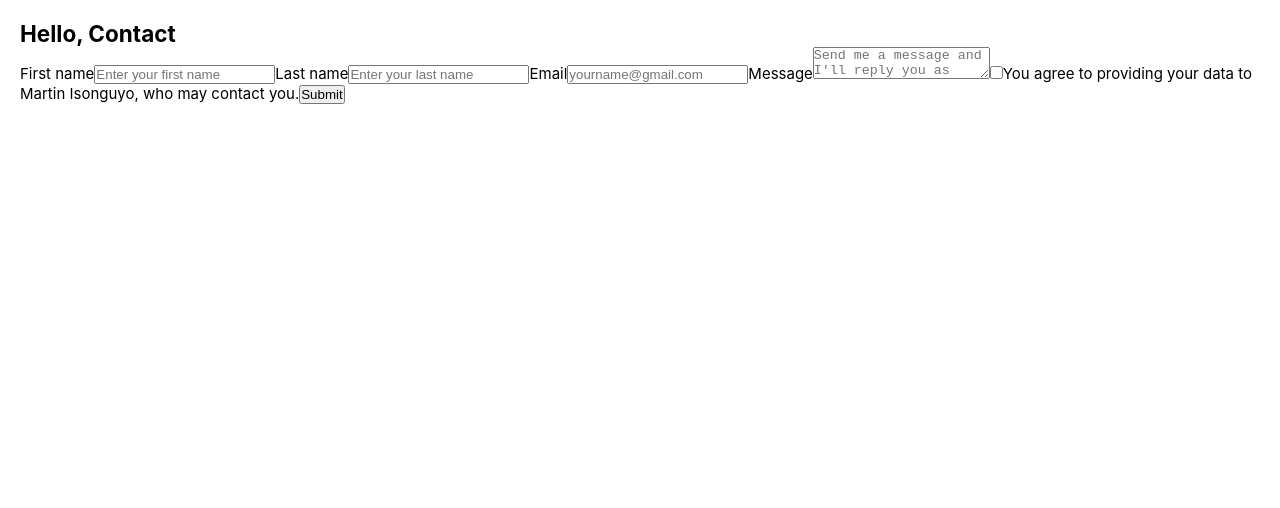
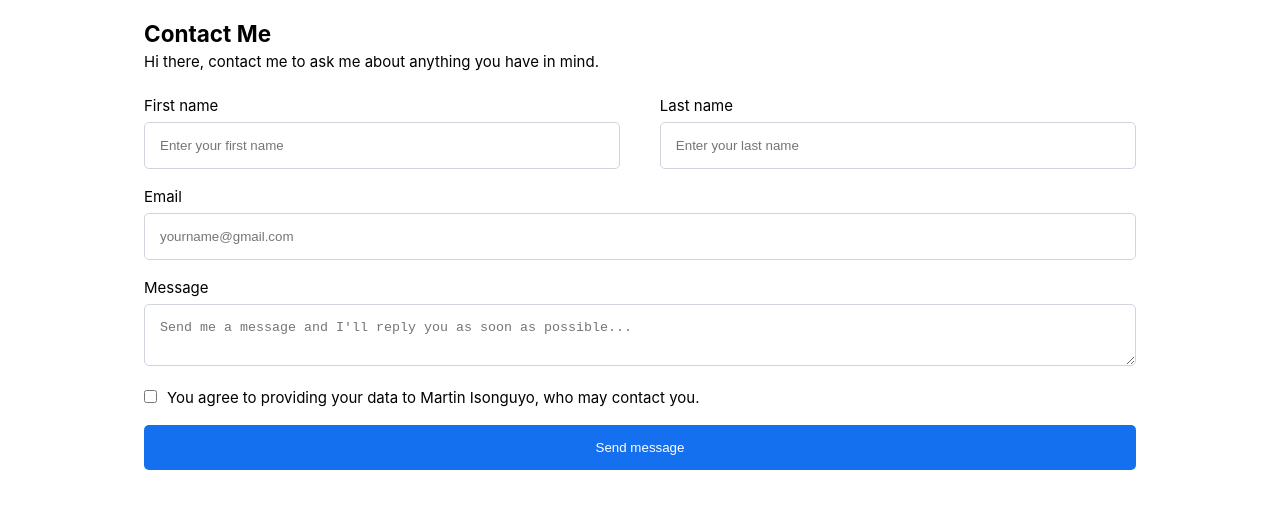
Before and after one commit to isonguyom/hngi9-personal-profile, a React (Create React App) app: page /contact in a window 1280 px wide. Shown: the top 508 px of the page. Built offline with nearby package versions, Linux system fonts and the light colour scheme.

Commit message:
style: Style contact form elements

```diff
--- a/src/App.css
+++ b/src/App.css
@@ -68,10 +68,78 @@
 margin: 10px 0;
 }
 
+/* Contact Page */
+.Contact {
+    width: 100%;
+}
+
+.Contact #contact_form_title {
+    margin-bottom: 5px;
+}
+
+.Contact .names-wrapper {
+    width: 100%;
+    margin-top: 25px;
+}
+
+.Contact .form-control {
+    width: 100%;
+    margin: 18px 0;
+}
+
+.Contact .names-wrapper {
+    width: 100%;
+    margin: 25px 0 18px;
+}
+
+.Contact .form-control label {
+    display: block;
+    margin-bottom: 7px;
+    font-weight: 400;
+}
+
+.Contact .form-control input[type=text], .Contact .form-control input[type=email], .Contact .form-control textarea {
+    width: 100%;
+    padding: 15px ;
+    border: 1px solid #D0D5DD;
+    border-radius: 5px;
+}
+
+.Contact .form-control input[type=checkbox] {
+    margin-right: 10px;
+}
+
+.Contact #btn__submit {
+    width: 100%;
+    border: none;
+    border-radius: 5px;
+    padding: 15px;
+    color: #FFFFFF;
+    background-color: #1570EF;
+    cursor: pointer;
+}
+
+
 @media screen and (min-width: 768px)  {
     .Footer {
         display: flex;
         justify-content: space-between;
         align-items: center;
     }
+
+    .Contact {
+        width: 80%;
+        margin: auto;
+    }
+
+    .Contact .names-wrapper {
+        display: flex;
+        justify-content: space-between;
+        align-items: center;
+    }
+
+    .Contact .names-wrapper .form-control {
+        width: 48%;
+        margin: 0;
+    }
 }
--- a/src/pages/Contact.js
+++ b/src/pages/Contact.js
@@ -1,6 +1,3 @@
-import React from 'react';
-
-
 function Contact() {
     const handleSubmit = (event) => {
         event.preventDefault();
@@ -8,25 +5,33 @@ function Contact() {
       };
 
 return (
-<form className='Contact' onSubmit={ handleSubmit }>
-    <h2>Hello, Contact</h2>
-    <label>First name
-        <input type="text" id='first_name' placeholder='Enter your first name'/>
-      </label>
-    <label>Last name
-        <input type="text" id='last_name' placeholder='Enter your last name'/>
-      </label>
-    <label>Email
-        <input type="email" id='email' placeholder='yourname@gmail.com'/>
-      </label>
-    <label>Message
-    <textarea id='message' placeholder="Send me a message and I'll reply you as soon as possible..." />
-      </label>
-    <label>
-    <input type='checkbox' id='aggreement'/>
-    You agree to providing your data to Martin Isonguyo, who may contact you.
-      </label>
-    <button type='submit' id='btn__submit'>Submit</button>
+    <form className='Contact' onSubmit={handleSubmit}>
+        <h2 id='contact_form_title'>Contact Me</h2>
+        <p>Hi there, contact me to ask me about anything you have in mind.</p>
+        <div className='names-wrapper'>
+        <div className='form-control'>
+            <label htmlFor='first_name'>First name</label>
+                <input type="text" id='first_name' placeholder='Enter your first name' />
+        </div>
+        <div className='form-control'>
+            <label htmlFor='last_name'>Last name</label>
+                <input type="text" id='last_name' placeholder='Enter your last name' />
+        </div>
+        </div>
+        <div className='form-control'>
+            <label htmlFor='email'>Email</label>
+                <input type="email" id='email' placeholder='yourname@gmail.com' />
+        </div>
+        <div className='form-control'>
+            <label htmlFor='message'>Message</label>
+                <textarea id='message' placeholder="Send me a message and I'll reply you as soon as possible..." />
+        </div>
+        <div className='form-control'>
+           <label>
+           <input type='checkbox' id='aggreement' />
+        You agree to providing your data to Martin Isonguyo, who may contact you.</label>
+    </div>
+    <button type='submit' id='btn__submit'>Send message</button>
 </form>
 );
 };
```
